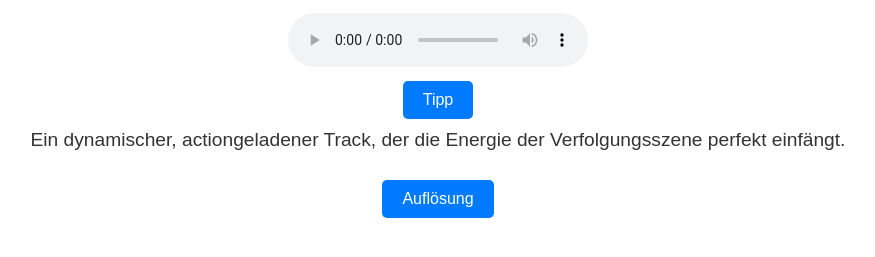
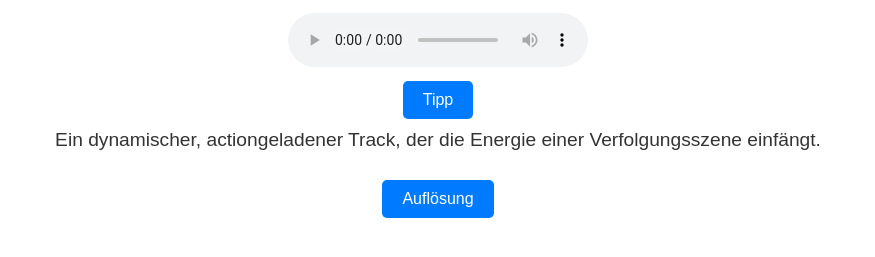
Before and after one commit to Maike98/audio_raetsel-14, a plain HTML site: page index.html in a window 1280 px wide. Both pictures are taken after a click on the button "Tipp". Shown: the part 101-358 px from the top of the page, without its empty margins (202-1077 px from the left). Drawn offline with Linux system fonts and the light colour scheme.

Commit message:
Update index.html

```diff
--- a/index.html
+++ b/index.html
@@ -58,7 +58,7 @@
     <!-- Tipp-Buttons und Felder, immer unter dem Audio-Player -->
     <div>
         <button onclick="showTip('tip1')">Tipp</button>
-        <p id="tip1" class="tip">Ein dynamischer, actiongeladener Track, der die Energie der Verfolgungsszene perfekt einfängt.</p>
+        <p id="tip1" class="tip">Ein dynamischer, actiongeladener Track, der die Energie einer Verfolgungsszene einfängt.</p>
     </div>
 
     <div>
```
